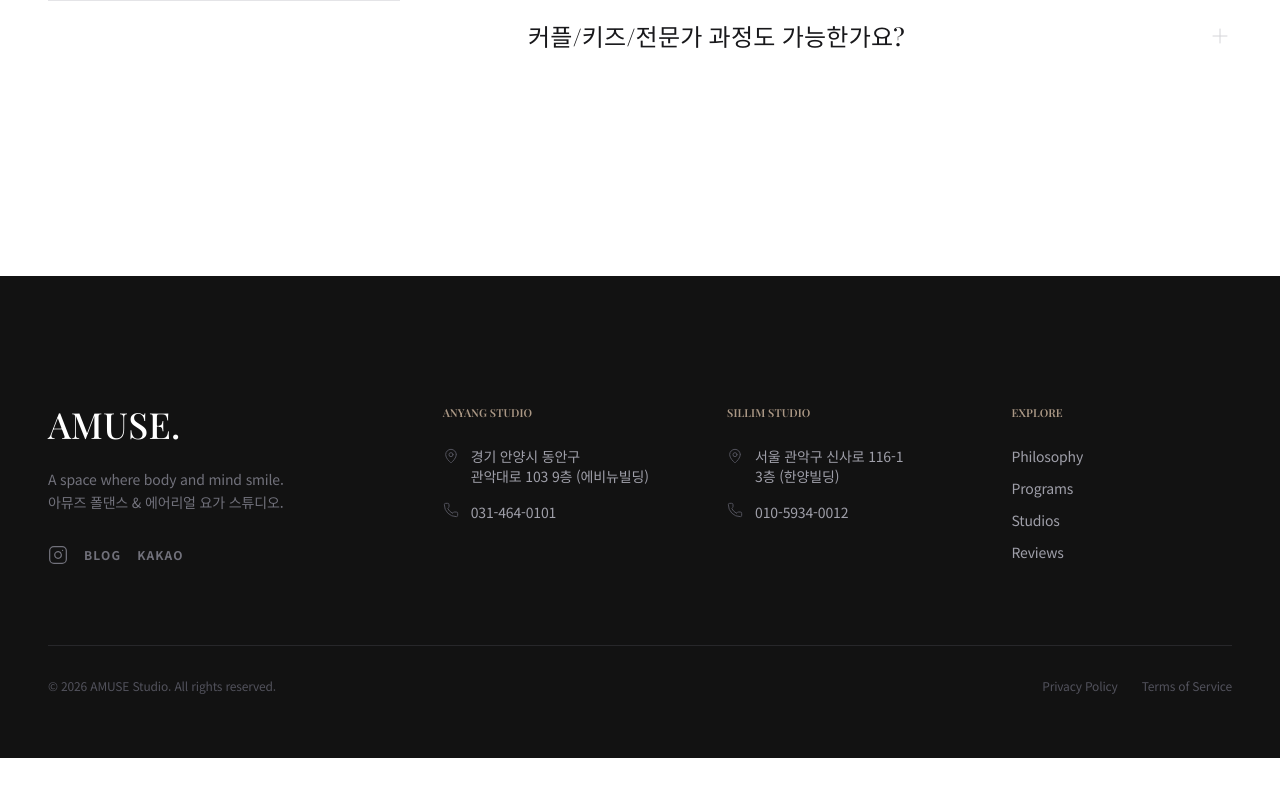
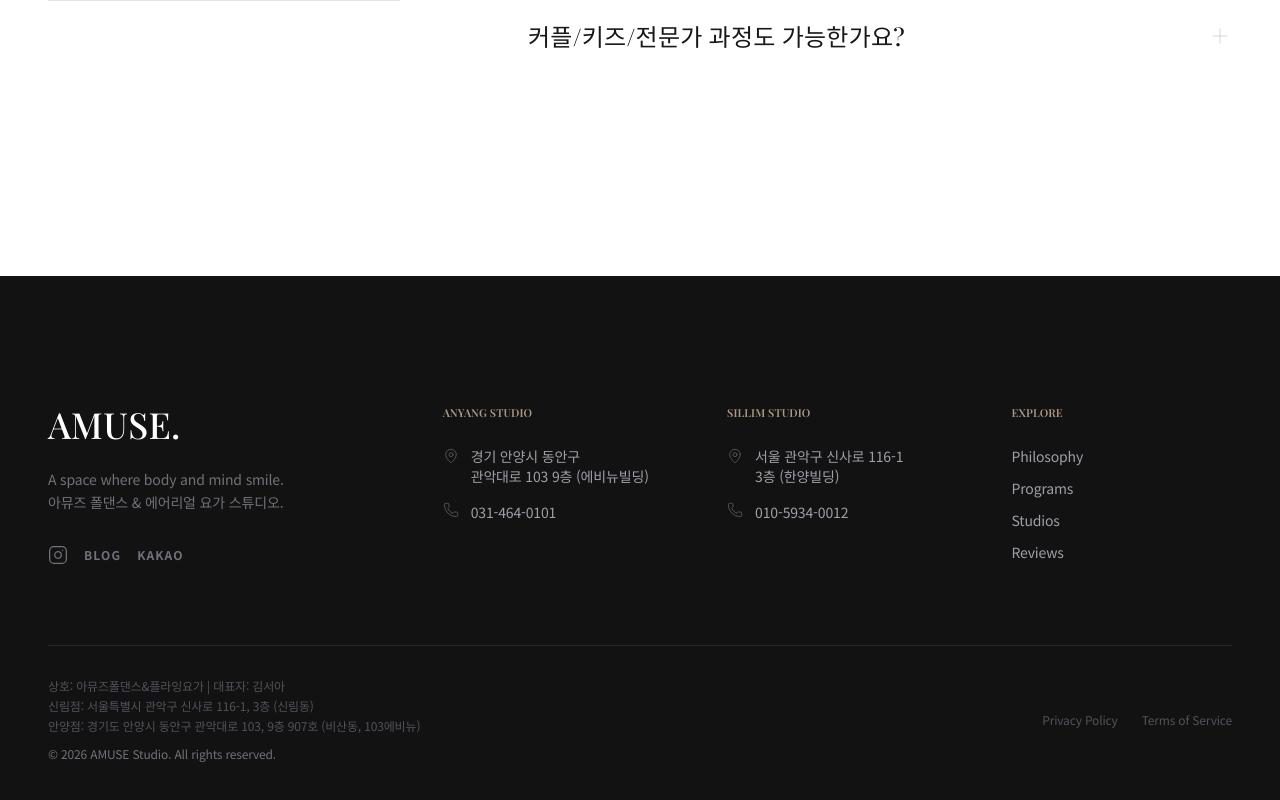
Before and after one commit to kimsuhosim-gif/amuse, a Next.js app: page / in a window 1280 px wide. Shown: the part 6280-7080 px from the top of the page. Before the commit the page ends 7038 px from the top, so only its background shows below. Built offline with nearby package versions, Linux system fonts and the light colour scheme.

Commit message:
Update footer with company info

```diff
--- a/src/components/Footer.tsx
+++ b/src/components/Footer.tsx
@@ -70,9 +70,14 @@ export default function Footer() {
 
         </div>
 
-        <div className="mt-8 flex flex-col md:flex-row justify-between items-center gap-4 text-xs font-light text-zinc-600">
-          <p>&copy; {new Date().getFullYear()} AMUSE Studio. All rights reserved.</p>
-          <div className="flex items-center gap-6">
+        <div className="mt-8 flex flex-col md:flex-row justify-between items-start md:items-center gap-4 text-xs font-light text-zinc-600">
+          <div className="flex flex-col gap-1">
+            <p>상호: 아뮤즈폴댄스&플라잉요가 | 대표자: 김서아</p>
+            <p>신림점: 서울특별시 관악구 신사로 116-1, 3층 (신림동)</p>
+            <p>안양점: 경기도 안양시 동안구 관악대로 103, 9층 907호 (비산동, 103에비뉴)</p>
+            <p className="mt-2 text-zinc-500">&copy; {new Date().getFullYear()} AMUSE Studio. All rights reserved.</p>
+          </div>
+          <div className="flex items-center gap-6 mt-4 md:mt-0">
             <a href="#" className="hover:text-white transition-colors">Privacy Policy</a>
             <a href="#" className="hover:text-white transition-colors">Terms of Service</a>
           </div>
```
